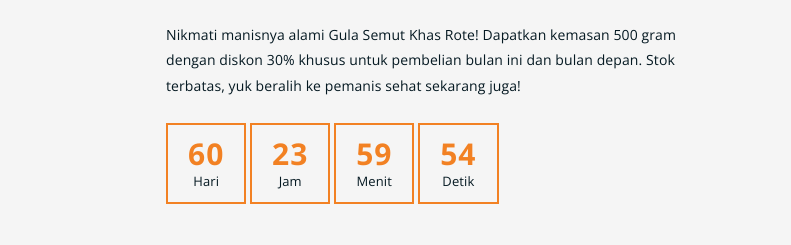
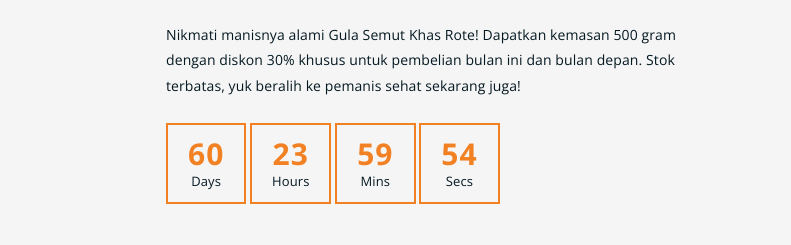
Before and after one commit to JeremiHeruu/gula-semut-pulau-rote, a plain HTML site: page index.html in a window 1280 px wide. Shown: the part 2340-2585 px from the top of the page, 489-1280 px from the left. Drawn offline with nearby package versions, Linux system fonts and the light colour scheme.

Commit message:
Update index.html

```diff
--- a/index.html
+++ b/index.html
@@ -284,16 +284,16 @@
 					<div class="time-counter">
 					  <div class="time-countdown clearfix" id="custom-countdown">
 					    <div class="counter-column">
-								<div class="inner"><span class="count days">00</span>Hari</div>
+					      <div class="inner"><span class="count days">00</span>Days</div>
 					    </div>
 					    <div class="counter-column">
-								<div class="inner"><span class="count hours">00</span>Jam</div>
+					      <div class="inner"><span class="count hours">00</span>Hours</div>
 					    </div>
 					    <div class="counter-column">
-								<div class="inner"><span class="count minutes">00</span>Menit</div>
+					      <div class="inner"><span class="count minutes">00</span>Mins</div>
 					    </div>
 					    <div class="counter-column">
-								<div class="inner"><span class="count seconds">00</span>Detik</div>
+					      <div class="inner"><span class="count seconds">00</span>Secs</div>
 					    </div>
 					  </div>
 					</div>
```
Lines whose indentation alone changed are shown as unchanged.
